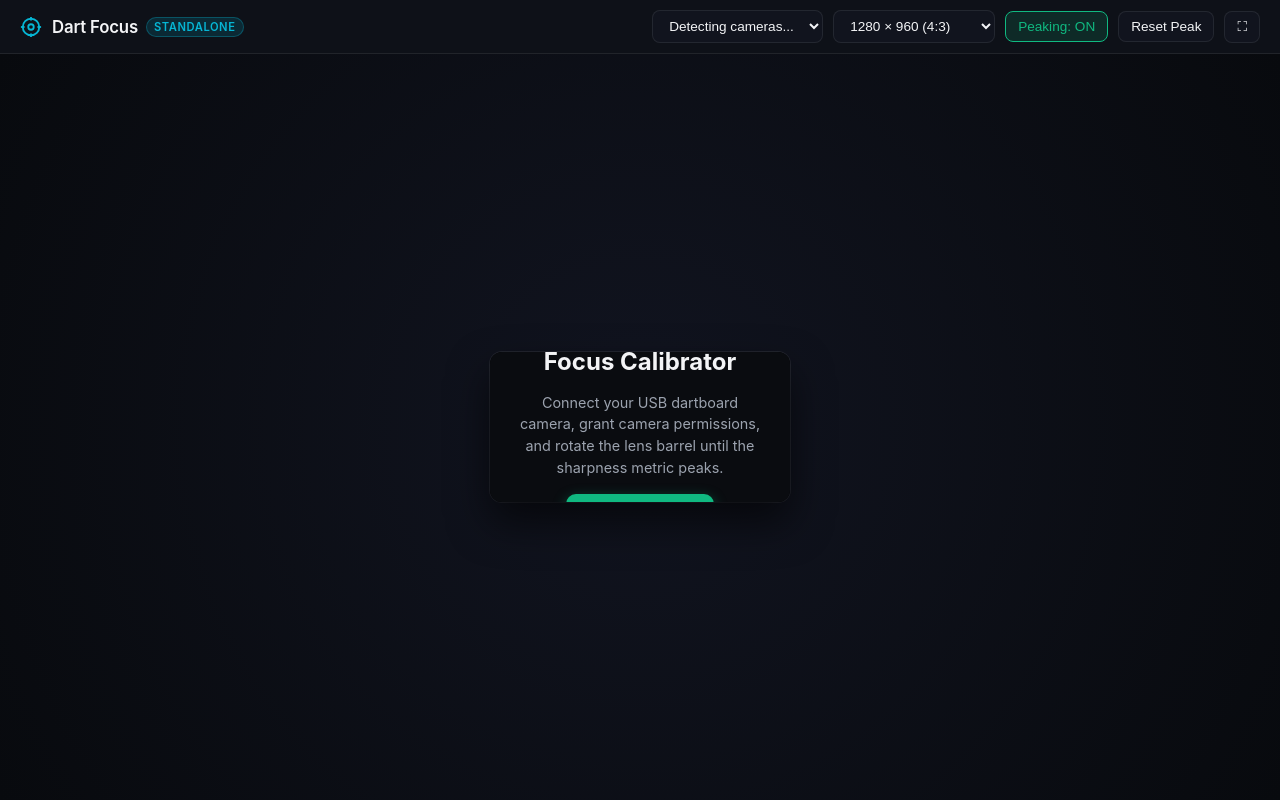
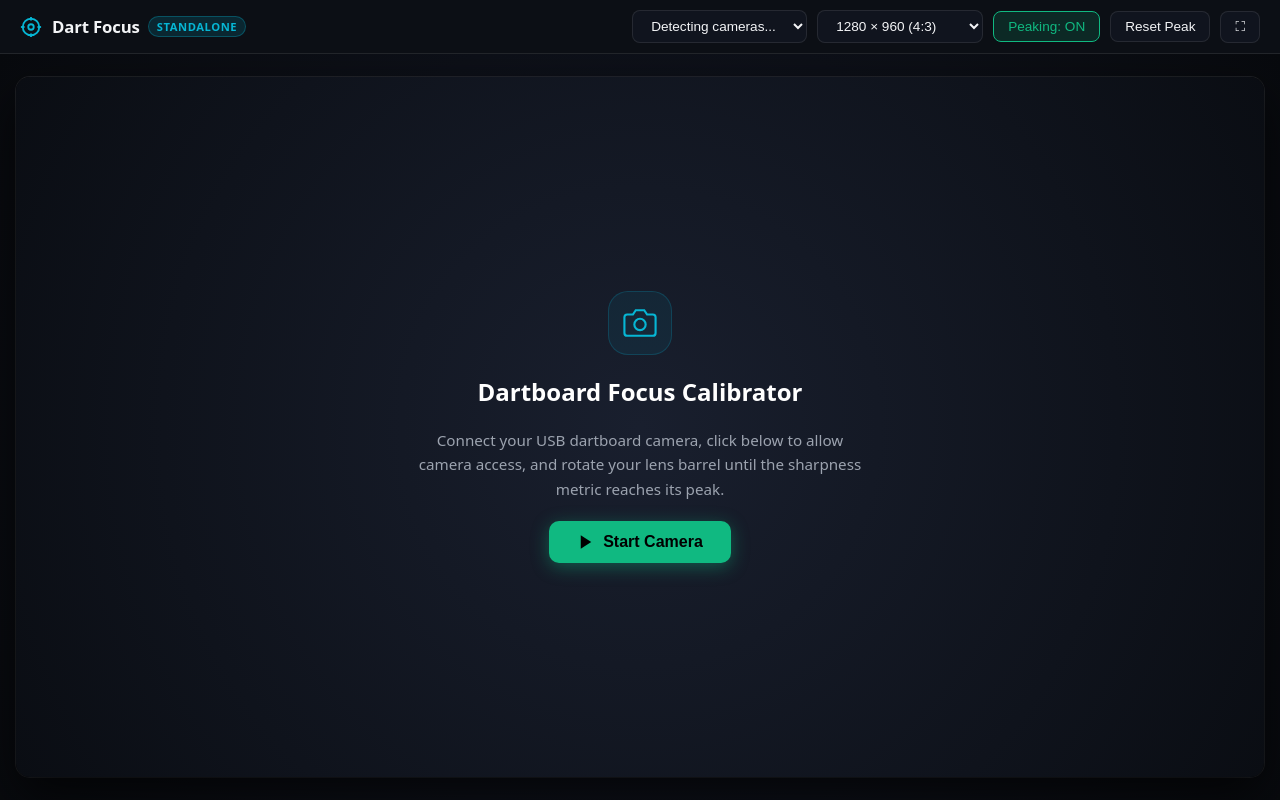
Before and after one commit to IteraThor/SUIT, a browser extension: page tools/camera-focus-web/index.html in a window 1280 px wide. Drawn offline with Linux system fonts and the light colour scheme.

Commit message:
fix(web): fix initial viewport sizing and camera stream startup UI

```diff
--- a/tools/camera-focus-web/index.html
+++ b/tools/camera-focus-web/index.html
@@ -6,19 +6,20 @@
   <title>Dartboard Camera Focus Tool</title>
   <style>
     :root {
-      --bg-main: #0a0c10;
-      --bg-card: rgba(18, 22, 32, 0.85);
+      --bg-main: #090b10;
+      --bg-card: rgba(18, 22, 32, 0.88);
       --bg-card-hover: rgba(28, 34, 48, 0.95);
-      --border-subtle: rgba(255, 255, 255, 0.08);
+      --border-subtle: rgba(255, 255, 255, 0.09);
+      --border-highlight: rgba(56, 189, 248, 0.35);
       --text-main: #f3f4f6;
       --text-muted: #9ca3af;
       --accent-green: #10b981;
-      --accent-green-glow: rgba(16, 185, 129, 0.25);
+      --accent-green-glow: rgba(16, 185, 129, 0.22);
       --accent-cyan: #06b6d4;
       --accent-amber: #f59e0b;
-      --accent-amber-glow: rgba(245, 158, 11, 0.25);
+      --accent-amber-glow: rgba(245, 158, 11, 0.22);
       --accent-red: #ef4444;
-      --font-sans: -apple-system, BlinkMacSystemFont, "Segoe UI", Roboto, "Helvetica Neue", Arial, sans-serif;
+      --font-sans: system-ui, -apple-system, BlinkMacSystemFont, "Segoe UI", Roboto, "Helvetica Neue", Arial, sans-serif;
       --font-mono: ui-monospace, SFMono-Regular, Menlo, Monaco, Consolas, monospace;
     }
 
@@ -29,19 +30,20 @@
       user-select: none;
     }
 
-    body {
+    html, body {
+      width: 100%;
+      height: 100%;
       background-color: var(--bg-main);
       color: var(--text-main);
       font-family: var(--font-sans);
-      min-height: 100vh;
+      overflow: hidden;
       display: flex;
       flex-direction: column;
-      overflow-x: hidden;
     }
 
     /* Header Bar */
     header {
-      background: rgba(15, 18, 26, 0.95);
+      background: rgba(13, 16, 23, 0.95);
       backdrop-filter: blur(12px);
       border-bottom: 1px solid var(--border-subtle);
       padding: 10px 20px;
@@ -51,6 +53,7 @@
       flex-wrap: wrap;
       gap: 12px;
       z-index: 50;
+      flex-shrink: 0;
     }
 
     .brand {
@@ -79,7 +82,7 @@
     .brand-badge {
       font-size: 0.7rem;
       font-weight: 600;
-      padding: 2px 7px;
+      padding: 2px 8px;
       border-radius: 9999px;
       background: rgba(6, 182, 212, 0.15);
       color: var(--accent-cyan);
@@ -99,7 +102,7 @@
       background: var(--bg-card);
       color: var(--text-main);
       border: 1px solid var(--border-subtle);
-      padding: 7px 12px;
+      padding: 7px 14px;
       border-radius: 8px;
       font-size: 0.85rem;
       font-weight: 500;
@@ -141,16 +144,20 @@
       align-items: center;
       justify-content: center;
       padding: 16px;
-      background: radial-gradient(circle at center, #111420 0%, #080a0e 100%);
+      background: radial-gradient(circle at center, #131724 0%, #080a0e 100%);
+      overflow: hidden;
     }
 
     .viewport-wrapper {
       position: relative;
-      max-width: 100%;
-      max-height: calc(100vh - 110px);
-      border-radius: 12px;
+      width: 100%;
+      max-width: 1280px;
+      height: 100%;
+      max-height: calc(100vh - 100px);
+      aspect-ratio: 4 / 3;
+      border-radius: 14px;
       overflow: hidden;
-      box-shadow: 0 20px 40px rgba(0, 0, 0, 0.6), 0 0 0 1px var(--border-subtle);
+      box-shadow: 0 20px 50px rgba(0, 0, 0, 0.7), 0 0 0 1px var(--border-subtle);
       background: #000;
       display: flex;
       align-items: center;
@@ -162,27 +169,28 @@
     }
 
     canvas#viewCanvas {
-      display: block;
-      max-width: 100%;
-      max-height: calc(100vh - 110px);
+      width: 100%;
+      height: 100%;
       object-fit: contain;
       cursor: crosshair;
+      display: block;
     }
 
     /* HUD Overlay Top-Left */
     .hud-panel {
       position: absolute;
-      top: 16px;
-      left: 16px;
+      top: 18px;
+      left: 18px;
       background: var(--bg-card);
       backdrop-filter: blur(16px);
       border: 1px solid var(--border-subtle);
       border-radius: 12px;
-      padding: 16px;
-      min-width: 240px;
-      box-shadow: 0 10px 25px rgba(0, 0, 0, 0.5);
+      padding: 16px 20px;
+      min-width: 250px;
+      box-shadow: 0 12px 30px rgba(0, 0, 0, 0.5);
       pointer-events: auto;
       z-index: 20;
+      display: none; /* hidden until stream starts */
     }
 
     .hud-title {
@@ -190,7 +198,7 @@
       text-transform: uppercase;
       letter-spacing: 0.08em;
       color: var(--text-muted);
-      margin-bottom: 6px;
+      margin-bottom: 8px;
       display: flex;
       justify-content: space-between;
       align-items: center;
@@ -200,19 +208,19 @@
       display: flex;
       align-items: baseline;
       gap: 8px;
-      margin-bottom: 10px;
+      margin-bottom: 12px;
     }
 
     .score-value {
       font-family: var(--font-mono);
-      font-size: 2.8rem;
+      font-size: 3rem;
       font-weight: 700;
       line-height: 1;
       color: #fff;
     }
 
     .score-max {
-      font-size: 1rem;
+      font-size: 1.1rem;
       color: var(--text-muted);
       font-family: var(--font-mono);
     }
@@ -223,7 +231,7 @@
       background: rgba(255, 255, 255, 0.1);
       border-radius: 4px;
       overflow: visible;
-      margin-bottom: 12px;
+      margin-bottom: 14px;
     }
 
     .score-bar-fill {
@@ -236,12 +244,12 @@
 
     .peak-indicator-tick {
       position: absolute;
-      top: -3px;
-      width: 3px;
-      height: 14px;
+      top: -4px;
+      width: 4px;
+      height: 16px;
       background: #ffffff;
       border-radius: 2px;
-      box-shadow: 0 0 6px rgba(255, 255, 255, 0.8);
+      box-shadow: 0 0 8px rgba(255, 255, 255, 0.9);
       transform: translateX(-50%);
       left: 0%;
       transition: left 0.1s ease-out;
@@ -251,7 +259,7 @@
       display: flex;
       align-items: center;
       justify-content: space-between;
-      font-size: 0.8rem;
+      font-size: 0.85rem;
       margin-top: 6px;
     }
 
@@ -278,17 +286,17 @@
     .trend-sharpening {
       background: var(--accent-green-glow);
       color: var(--accent-green);
-      border: 1px solid rgba(16, 185, 129, 0.3);
+      border: 1px solid rgba(16, 185, 129, 0.35);
     }
 
     .trend-overshot {
       background: var(--accent-amber-glow);
       color: var(--accent-amber);
-      border: 1px solid rgba(245, 158, 11, 0.3);
+      border: 1px solid rgba(245, 158, 11, 0.35);
     }
 
     .trend-stable {
-      background: rgba(255, 255, 255, 0.05);
+      background: rgba(255, 255, 255, 0.06);
       color: var(--text-muted);
       border: 1px solid var(--border-subtle);
     }
@@ -296,16 +304,16 @@
     /* Magnifier Picture-in-Picture */
     .loupe-panel {
       position: absolute;
-      bottom: 16px;
-      right: 16px;
+      bottom: 18px;
+      right: 18px;
       background: var(--bg-card);
       backdrop-filter: blur(16px);
       border: 1px solid var(--border-subtle);
       border-radius: 12px;
       padding: 12px;
-      box-shadow: 0 10px 30px rgba(0, 0, 0, 0.6);
+      box-shadow: 0 12px 35px rgba(0, 0, 0, 0.6);
       z-index: 20;
-      display: flex;
+      display: none; /* hidden until stream starts */
       flex-direction: column;
       gap: 8px;
     }
@@ -325,7 +333,7 @@
       height: 220px;
       border-radius: 8px;
       background: #000;
-      border: 1px solid rgba(255, 255, 255, 0.1);
+      border: 1px solid rgba(255, 255, 255, 0.12);
       display: block;
     }
 
@@ -358,7 +366,7 @@
       color: var(--accent-amber);
     }
 
-    /* Initial state overlay */
+    /* Initial state / No camera overlay */
     .empty-state {
       position: absolute;
       inset: 0;
@@ -366,11 +374,36 @@
       flex-direction: column;
       align-items: center;
       justify-content: center;
-      gap: 16px;
-      background: var(--bg-main);
+      gap: 20px;
+      background: radial-gradient(circle at center, #191f2e 0%, #0a0d13 100%);
       z-index: 30;
-      padding: 24px;
+      padding: 32px;
       text-align: center;
+    }
+
+    .empty-state-icon {
+      width: 64px;
+      height: 64px;
+      stroke: var(--accent-cyan);
+      stroke-width: 1.5;
+      fill: none;
+      background: rgba(6, 182, 212, 0.08);
+      padding: 14px;
+      border-radius: 20px;
+      border: 1px solid rgba(6, 182, 212, 0.2);
+    }
+
+    .empty-state h2 {
+      font-size: 1.5rem;
+      font-weight: 700;
+      color: #fff;
+    }
+
+    .empty-state p {
+      color: var(--text-muted);
+      max-width: 460px;
+      font-size: 0.95rem;
+      line-height: 1.6;
     }
 
     .empty-state-btn {
@@ -378,53 +411,57 @@
       color: #000;
       font-weight: 600;
       font-size: 1rem;
-      padding: 12px 24px;
+      padding: 12px 28px;
       border-radius: 10px;
       border: none;
-      box-shadow: 0 4px 14px rgba(16, 185, 129, 0.4);
+      box-shadow: 0 4px 18px rgba(16, 185, 129, 0.4);
+      cursor: pointer;
+      transition: all 0.2s ease;
+      display: inline-flex;
+      align-items: center;
+      gap: 8px;
     }
 
     .empty-state-btn:hover {
       background: #059669;
       color: #fff;
+      transform: translateY(-1px);
     }
 
     .instructions-hint {
       position: absolute;
-      bottom: 16px;
-      left: 16px;
-      background: rgba(0, 0, 0, 0.65);
+      bottom: 18px;
+      left: 18px;
+      background: rgba(0, 0, 0, 0.7);
       backdrop-filter: blur(8px);
       border: 1px solid var(--border-subtle);
       border-radius: 8px;
-      padding: 8px 12px;
-      font-size: 0.75rem;
+      padding: 8px 14px;
+      font-size: 0.78rem;
       color: var(--text-muted);
       z-index: 10;
       pointer-events: none;
+      display: none;
     }
 
     @media (max-width: 768px) {
       .hud-panel {
-        top: 8px;
-        left: 8px;
+        top: 10px;
+        left: 10px;
         padding: 12px;
-        min-width: 180px;
+        min-width: 190px;
       }
       .score-value {
         font-size: 2.2rem;
       }
       .loupe-panel {
-        bottom: 8px;
-        right: 8px;
+        bottom: 10px;
+        right: 10px;
         padding: 8px;
       }
       canvas#loupeCanvas {
         width: 140px;
         height: 140px;
-      }
-      .instructions-hint {
-        display: none;
       }
     }
   </style>
@@ -476,7 +513,7 @@
   <main>
     <div class="viewport-wrapper" id="viewportWrapper">
       <video id="webcamVideo" playsinline autoplay muted></video>
-      <canvas id="viewCanvas"></canvas>
+      <canvas id="viewCanvas" width="1280" height="960"></canvas>
 
       <!-- HUD Overlay -->
       <div class="hud-panel" id="hudPanel">
@@ -513,30 +550,39 @@
         </div>
         <canvas id="loupeCanvas" width="220" height="220"></canvas>
         <div class="loupe-footer">
-          <span style="color: var(--text-muted); font-size: 0.7rem;">Furthest Double / Target</span>
+          <span style="color: var(--text-muted); font-size: 0.7rem;">Target Double</span>
           <span id="targetCoords" style="font-family: var(--font-mono); color: var(--text-muted); font-size: 0.7rem;">0, 0</span>
         </div>
       </div>
 
       <!-- Draggable Instructions -->
-      <div class="instructions-hint">
-        💡 Click or drag the reticle to reposition the focus sweet spot
+      <div class="instructions-hint" id="instructionsHint">
+        💡 Click or drag the reticle to reposition the focus target area
       </div>
 
-      <!-- Permission / Start Prompt -->
+      <!-- Start Prompt / Empty State -->
       <div class="empty-state" id="emptyState">
-        <h2>Dartboard Optical Focus Calibrator</h2>
-        <p style="color: var(--text-muted); max-width: 420px; font-size: 0.9rem; line-height: 1.5;">
-          Connect your USB dartboard camera, grant camera permissions, and rotate the lens barrel until the sharpness metric peaks.
+        <svg class="empty-state-icon" viewBox="0 0 24 24">
+          <path d="M23 19a2 2 0 0 1-2 2H3a2 2 0 0 1-2-2V8a2 2 0 0 1 2-2h4l2-3h6l2 3h4a2 2 0 0 1 2 2z"></path>
+          <circle cx="12" cy="13" r="4"></circle>
+        </svg>
+        <h2>Dartboard Focus Calibrator</h2>
+        <p>
+          Connect your USB dartboard camera, click below to allow camera access, and rotate your lens barrel until the sharpness metric reaches its peak.
         </p>
-        <button class="empty-state-btn" id="btnStartCamera">Start Camera</button>
+        <button class="empty-state-btn" id="btnStartCamera">
+          <svg width="18" height="18" viewBox="0 0 24 24" fill="currentColor">
+            <polygon points="5 3 19 12 5 21 5 3"></polygon>
+          </svg>
+          Start Camera
+        </button>
       </div>
     </div>
   </main>
 
   <script>
     (function () {
-      // Elements
+      // DOM Elements
       const video = document.getElementById("webcamVideo");
       const canvas = document.getElementById("viewCanvas");
       const ctx = canvas.getContext("2d", { willReadFrequently: true });
@@ -550,6 +596,9 @@
       const btnFullscreen = document.getElementById("btnFullscreen");
       const btnStartCamera = document.getElementById("btnStartCamera");
       const emptyState = document.getElementById("emptyState");
+      const hudPanel = document.getElementById("hudPanel");
+      const loupePanel = document.getElementById("loupePanel");
+      const instructionsHint = document.getElementById("instructionsHint");
 
       const scoreValueEl = document.getElementById("scoreValue");
       const scoreBarFill = document.getElementById("scoreBarFill");
@@ -565,7 +614,8 @@
       let isStreaming = false;
       let peakingEnabled = true;
 
-      let score = 0.0;
+      let rawScore = 0.0;
+      let smoothScore = 0.0;
       let peakScore = 0.0;
       let lastScore = 0.0;
 
@@ -591,7 +641,7 @@
           cameraSelect.innerHTML = "";
 
           if (videoDevices.length === 0) {
-            cameraSelect.innerHTML = '<option value="">No cameras detected</option>';
+            cameraSelect.innerHTML = '<option value="">Default Camera</option>';
             return;
           }
 
@@ -606,7 +656,7 @@
         }
       }
 
-      // Start video stream
+      // Start video stream with fallback
       async function startStream(deviceId = null) {
         if (currentStream) {
           currentStream.getTracks().forEach(track => track.stop());
@@ -622,7 +672,7 @@
         };
 
         if (deviceId) {
-          constraints.video.deviceId = { exact: deviceId };
+          constraints.video.deviceId = { ideal: deviceId };
         }
 
         try {
@@ -631,6 +681,9 @@
           await video.play();
 
           emptyState.style.display = "none";
+          hudPanel.style.display = "block";
+          loupePanel.style.display = "flex";
+          instructionsHint.style.display = "block";
           isStreaming = true;
           resetPeak();
 
@@ -639,8 +692,22 @@
             cameraSelect.value = deviceId;
           }
         } catch (err) {
-          console.error("Failed to start camera:", err);
-          alert("Could not access camera: " + err.message);
+          console.warn("Retrying camera with generic constraints:", err);
+          try {
+            currentStream = await navigator.mediaDevices.getUserMedia({ video: true, audio: false });
+            video.srcObject = currentStream;
+            await video.play();
+            emptyState.style.display = "none";
+            hudPanel.style.display = "block";
+            loupePanel.style.display = "flex";
+            instructionsHint.style.display = "block";
+            isStreaming = true;
+            resetPeak();
+            await populateCameras();
+          } catch (finalErr) {
+            console.error("Failed to start camera:", finalErr);
+            alert("Could not access camera: " + finalErr.message);
+          }
         }
       }
 
@@ -648,16 +715,17 @@
       function resetPeak() {
         peakScore = 0.0;
         lastScore = 0.0;
+        smoothScore = 0.0;
+        rawScore = 0.0;
         peakValueEl.textContent = "0.0";
         peakTick.style.left = "0%";
       }
 
-      // Laplacian + Sobel normalized focus sharpness calculation
+      // Normalized focus sharpness calculation (Laplacian + Sobel)
       function computeFocusMetrics(imageData) {
         const { data, width, height } = imageData;
         const totalPixels = width * height;
 
-        // Grayscale conversion
         const gray = new Float32Array(totalPixels);
         let lumSum = 0;
         for (let i = 0, g = 0; i < data.length; i += 4, g++) {
@@ -667,7 +735,6 @@
         }
         const meanLuma = lumSum / totalPixels;
 
-        // Lighting check
         let lightingState = "optimal";
         if (meanLuma < 40) lightingState = "dark";
         else if (meanLuma > 190) lightingState = "bright";
@@ -676,7 +743,6 @@
           return { score: 0.0, meanLuma, lightingState };
         }
 
-        // 3x3 Laplacian & Sobel operators
         let lapSum = 0;
         let lapSqSum = 0;
         let sobelSum = 0;
@@ -688,7 +754,6 @@
           const rowNext = (y + 1) * width;
 
           for (let x = 1; x < width - 1; x++) {
-            // Laplacian: [0, 1, 0, 1, -4, 1, 0, 1, 0]
             const lapVal =
               gray[rowPrev + x] +
               gray[rowCurr + (x - 1)] -
@@ -699,7 +764,6 @@
             lapSum += lapVal;
             lapSqSum += lapVal * lapVal;
 
-            // Sobel Gx and Gy
             const gx =
               -gray[rowPrev + (x - 1)] + gray[rowPrev + (x + 1)] -
               2 * gray[rowCurr + (x - 1)] + 2 * gray[rowCurr + (x + 1)] -
@@ -725,8 +789,8 @@
         const normLap = Math.min(Math.max((logLap - 1.2) / (3.35 - 1.2), 0.0), 1.0);
         const normTen = Math.min(Math.max((logTen - 2.2) / (4.70 - 2.2), 0.0), 1.0);
 
-        const rawScore = (0.5 * normLap + 0.5 * normTen) * 100.0;
-        const finalScore = Math.min(Math.max(rawScore, 0.0), 100.0);
+        const calculated = (0.5 * normLap + 0.5 * normTen) * 100.0;
+        const finalScore = Math.min(Math.max(calculated, 0.0), 100.0);
 
         return {
           score: finalScore,
@@ -735,12 +799,11 @@
         };
       }
 
-      // Draw Focus Peaking Overlay in Loupe
+      // Draw Focus Peaking in Loupe
       function renderLoupe(sourceVideo, rx, ry, rw, rh) {
         const lw = loupeCanvas.width;
         const lh = loupeCanvas.height;
 
-        // Draw zoomed crop to loupe canvas
         loupeCtx.drawImage(sourceVideo, rx, ry, rw, rh, 0, 0, lw, lh);
 
         if (!peakingEnabled) return;
@@ -753,8 +816,7 @@
           gray[g] = 0.299 * pixels[i] + 0.587 * pixels[i + 1] + 0.114 * pixels[i + 2];
         }
 
-        // Apply edge detection threshold and highlight sharp edges in neon green
-        const threshold = 180;
+        const threshold = 140;
         for (let y = 1; y < lh - 1; y++) {
           const rowPrev = (y - 1) * lw;
           const rowCurr = y * lw;
@@ -773,9 +835,9 @@
             const mag = Math.hypot(gx, gy);
             if (mag > threshold) {
               const idx = (rowCurr + x) * 4;
-              pixels[idx] = Math.round(pixels[idx] * 0.3 + 16 * 0.7);      // R
-              pixels[idx + 1] = Math.round(pixels[idx + 1] * 0.3 + 245 * 0.7); // G
-              pixels[idx + 2] = Math.round(pixels[idx + 2] * 0.3 + 130 * 0.7); // B
+              pixels[idx] = Math.round(pixels[idx] * 0.25 + 16 * 0.75);      // R
+              pixels[idx + 1] = Math.round(pixels[idx + 1] * 0.25 + 245 * 0.75); // G
+              pixels[idx + 2] = Math.round(pixels[idx + 2] * 0.25 + 130 * 0.75); // B
             }
           }
         }
@@ -815,23 +877,26 @@
         cvCtx.drawImage(video, rx, ry, targetBoxSize, targetBoxSize, 0, 0, targetBoxSize, targetBoxSize);
         const patchData = cvCtx.getImageData(0, 0, targetBoxSize, targetBoxSize);
         const metrics = computeFocusMetrics(patchData);
-        score = metrics.score;
+        rawScore = metrics.score;
+
+        // Smooth score display
+        smoothScore = smoothScore === 0 ? rawScore : smoothScore * 0.7 + rawScore * 0.3;
 
         // Update Peak
-        if (score > peakScore) {
-          peakScore = score;
+        if (rawScore > peakScore) {
+          peakScore = rawScore;
         }
 
         // Trend calculation
         let trend = "stable";
-        if (score > lastScore + 0.8) {
+        if (rawScore > lastScore + 0.8) {
           trend = "sharpening";
-        } else if (peakScore > 10 && (peakScore - score) >= 3.5) {
+        } else if (peakScore > 10 && (peakScore - rawScore) >= 3.5) {
           trend = "overshot";
-        } else if (score < lastScore - 0.8) {
+        } else if (rawScore < lastScore - 0.8) {
           trend = "overshot";
         }
-        lastScore = score;
+        lastScore = rawScore;
 
         // 3. Render Loupe (Picture-in-Picture)
         renderLoupe(video, rx, ry, targetBoxSize, targetBoxSize);
@@ -840,8 +905,8 @@
         drawReticle(ctx, rx, ry, targetBoxSize, targetBoxSize, trend);
 
         // 5. Update UI Stats
-        scoreValueEl.textContent = score.toFixed(1);
-        scoreBarFill.style.width = `${score}%`;
+        scoreValueEl.textContent = smoothScore.toFixed(1);
+        scoreBarFill.style.width = `${smoothScore}%`;
 
         peakValueEl.textContent = peakScore.toFixed(1);
         peakTick.style.left = `${peakScore}%`;
@@ -892,12 +957,11 @@
         else if (trend === "overshot") color = "#f59e0b"; // Amber
 
         context.strokeStyle = color;
-        context.lineWidth = 2;
+        context.lineWidth = 2.5;
         context.shadowColor = "rgba(0, 0, 0, 0.8)";
         context.shadowBlur = 6;
 
-        // Corner brackets
-        const cornerSize = 14;
+        const cornerSize = 16;
 
         // Top-Left
         context.beginPath();
@@ -909,7 +973,7 @@
         // Top-Right
         context.beginPath();
         context.moveTo(x + w - cornerSize, y);
-        context.lineTo(x + w);
+        context.lineTo(x + w, y);
         context.lineTo(x + w, y + cornerSize);
         context.stroke();
 
@@ -931,7 +995,7 @@
         const cx = x + w / 2;
         const cy = y + h / 2;
         context.beginPath();
-        context.arc(cx, cy, 3, 0, 2 * Math.PI);
+        context.arc(cx, cy, 3.5, 0, 2 * Math.PI);
         context.fillStyle = color;
         context.fill();
 
@@ -939,11 +1003,9 @@
       }
 
       // Handle Reticle Dragging & Clicking
-      function handlePointerMove(e) {
-        if (!isDragging) return;
+      function updateTargetFromPointer(clientX, clientY) {
         const rect = canvas.getBoundingClientRect();
-        const clientX = e.touches ? e.touches[0].clientX : e.clientX;
-        const clientY = e.touches ? e.touches[0].clientY : e.clientY;
+        if (rect.width === 0 || rect.height === 0) return;
 
         const normX = (clientX - rect.left) / rect.width;
         const normY = (clientY - rect.top) / rect.height;
@@ -954,18 +1016,28 @@
 
       canvas.addEventListener("mousedown", (e) => {
         isDragging = true;
-        handlePointerMove(e);
+        updateTargetFromPointer(e.clientX, e.clientY);
       });
 
-      window.addEventListener("mousemove", handlePointerMove);
+      window.addEventListener("mousemove", (e) => {
+        if (isDragging) updateTargetFromPointer(e.clientX, e.clientY);
+      });
+
       window.addEventListener("mouseup", () => { isDragging = false; });
 
       canvas.addEventListener("touchstart", (e) => {
-        isDragging = true;
-        handlePointerMove(e);
+        if (e.touches.length > 0) {
+          isDragging = true;
+          updateTargetFromPointer(e.touches[0].clientX, e.touches[0].clientY);
+        }
       }, { passive: true });
 
-      window.addEventListener("touchmove", handlePointerMove, { passive: true });
+      window.addEventListener("touchmove", (e) => {
+        if (isDragging && e.touches.length > 0) {
+          updateTargetFromPointer(e.touches[0].clientX, e.touches[0].clientY);
+        }
+      }, { passive: true });
+
       window.addEventListener("touchend", () => { isDragging = false; });
 
       // Event Listeners
```
